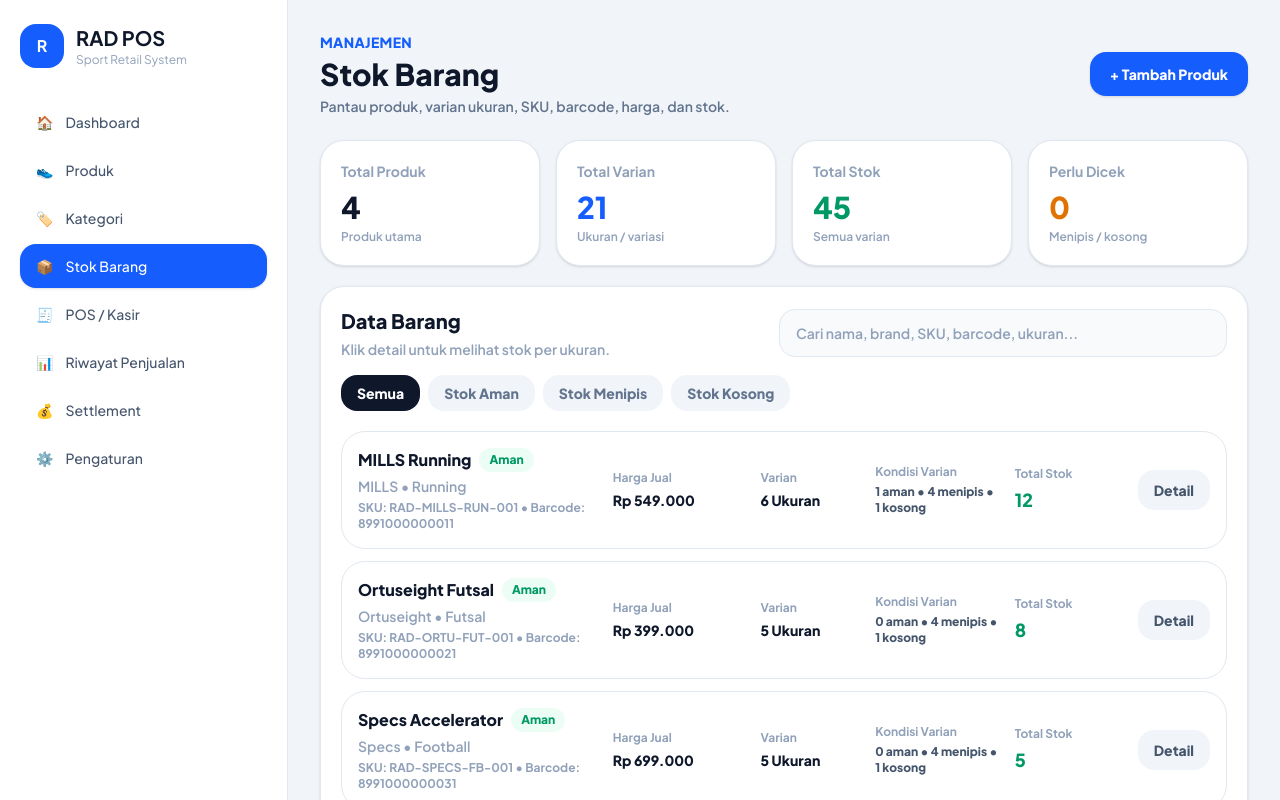
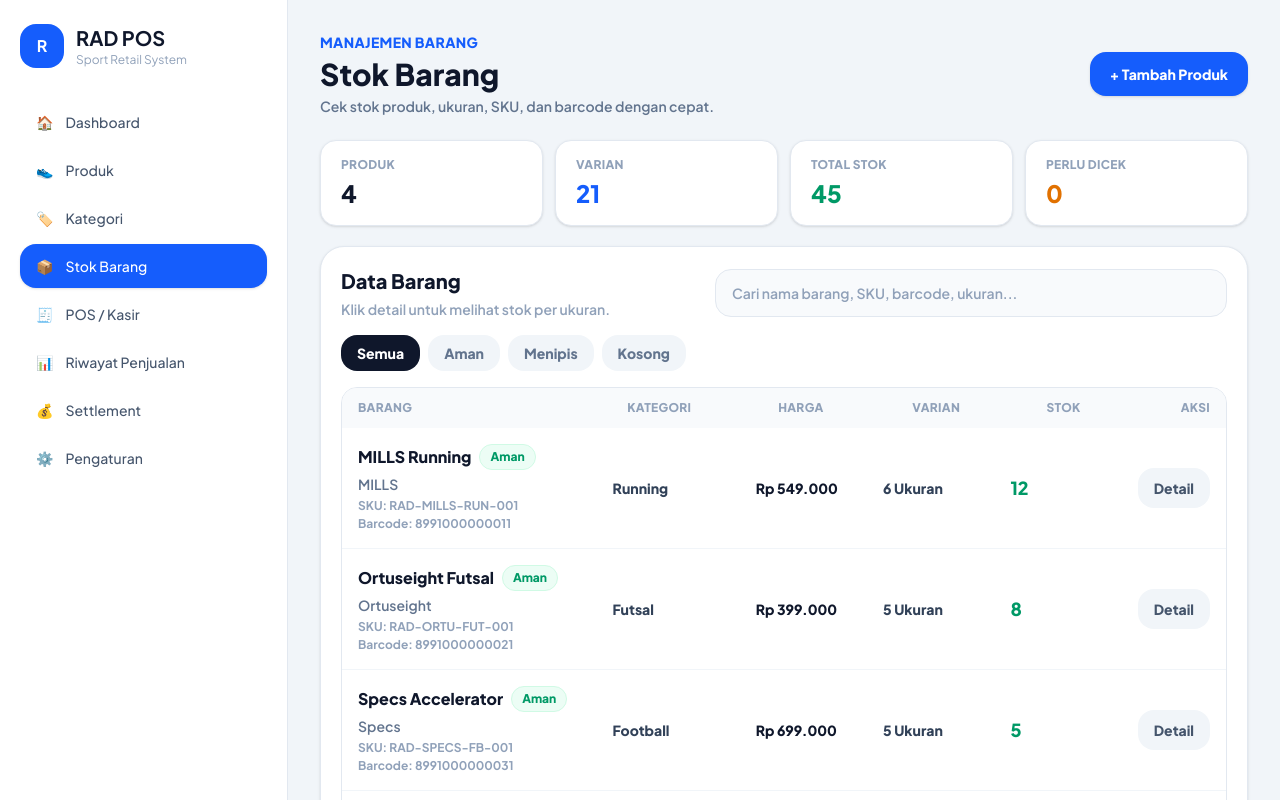
Before and after one commit to Whyudin14/rad-pos-project, a React (Vite) app: page /stok-barang in a window 1280 px wide. Shown: the top 800 px of the page. Built offline with nearby package versions, Linux system fonts and the light colour scheme.

Commit message:
style: simplify stock inventory interface

```diff
--- a/src/pages/StokBarang.jsx
+++ b/src/pages/StokBarang.jsx
@@ -26,38 +26,23 @@ function StokBarang() {
     if (stock <= 0) {
       return {
         label: "Kosong",
-        className: "bg-red-50 text-red-600",
-        textClassName: "text-red-600",
+        badgeClass: "bg-red-50 text-red-600 border-red-100",
+        textClass: "text-red-600",
       }
     }
 
     if (stock <= 3) {
       return {
         label: "Menipis",
-        className: "bg-amber-50 text-amber-600",
-        textClassName: "text-amber-600",
+        badgeClass: "bg-amber-50 text-amber-600 border-amber-100",
+        textClass: "text-amber-600",
       }
     }
 
     return {
       label: "Aman",
-      className: "bg-emerald-50 text-emerald-600",
-      textClassName: "text-emerald-600",
-    }
-  }
-
-  const getVariantStockStats = (product) => {
-    const variants = product.variants || []
-
-    return {
-      total: variants.length,
-      safe: variants.filter((variant) => Number(variant.stock || 0) > 3).length,
-      low: variants.filter((variant) => {
-        const stock = Number(variant.stock || 0)
-        return stock > 0 && stock <= 3
-      }).length,
-      empty: variants.filter((variant) => Number(variant.stock || 0) <= 0)
-        .length,
+      badgeClass: "bg-emerald-50 text-emerald-600 border-emerald-100",
+      textClass: "text-emerald-600",
     }
   }
 
@@ -71,28 +56,17 @@ function StokBarang() {
     return total + getTotalStock(product)
   }, 0)
 
-  const totalLowStockProducts = products.filter((product) => {
+  const totalNeedCheck = products.filter((product) => {
     const stock = getTotalStock(product)
-    return stock > 0 && stock <= 3
+    return stock <= 3
   }).length
-
-  const totalEmptyProducts = products.filter((product) => {
-    return getTotalStock(product) <= 0
-  }).length
-
-  const stockFilters = [
-    { label: "Semua", value: "Semua" },
-    { label: "Stok Aman", value: "Aman" },
-    { label: "Stok Menipis", value: "Menipis" },
-    { label: "Stok Kosong", value: "Kosong" },
-  ]
 
   const filteredProducts = products.filter((product) => {
     const keyword = searchTerm.toLowerCase()
     const productStock = getTotalStock(product)
     const stockStatus = getStockStatus(productStock)
 
-    const matchSearch =
+    const matchProduct =
       product.name?.toLowerCase().includes(keyword) ||
       product.brand?.toLowerCase().includes(keyword) ||
       product.category?.toLowerCase().includes(keyword) ||
@@ -107,10 +81,10 @@ function StokBarang() {
       )
     })
 
-    const matchStockFilter =
+    const matchFilter =
       stockFilter === "Semua" || stockStatus.label === stockFilter
 
-    return (matchSearch || matchVariant) && matchStockFilter
+    return (matchProduct || matchVariant) && matchFilter
   })
 
   const toggleExpandProduct = (productId) => {
@@ -119,13 +93,15 @@ function StokBarang() {
     )
   }
 
+  const stockFilters = ["Semua", "Aman", "Menipis", "Kosong"]
+
   return (
     <MainLayout>
       <div className="min-h-screen">
         <div className="mb-6 flex flex-col gap-4 lg:flex-row lg:items-center lg:justify-between">
           <div>
             <p className="mb-1 text-sm font-black uppercase tracking-wide text-blue-600">
-              Manajemen
+              Manajemen Barang
             </p>
 
             <h1 className="text-3xl font-black text-slate-900">
@@ -133,7 +109,7 @@ function StokBarang() {
             </h1>
 
             <p className="mt-1 text-sm font-semibold text-slate-500">
-              Pantau produk, varian ukuran, SKU, barcode, harga, dan stok.
+              Cek stok produk, ukuran, SKU, dan barcode dengan cepat.
             </p>
           </div>
 
@@ -145,51 +121,46 @@ function StokBarang() {
           </button>
         </div>
 
-        <div className="mb-5 grid gap-4 md:grid-cols-4">
-          <div className="rounded-3xl border border-slate-200 bg-white p-5 shadow-sm">
-            <p className="text-sm font-bold text-slate-400">Total Produk</p>
-            <p className="mt-2 text-3xl font-black text-slate-900">
+        <div className="mb-5 grid gap-3 md:grid-cols-4">
+          <div className="rounded-2xl border border-slate-200 bg-white px-5 py-4 shadow-sm">
+            <p className="text-xs font-black uppercase tracking-wide text-slate-400">
+              Produk
+            </p>
+            <p className="mt-1 text-2xl font-black text-slate-900">
               {totalProducts}
-            </p>
-            <p className="mt-1 text-xs font-semibold text-slate-400">
-              Produk utama
             </p>
           </div>
 
-          <div className="rounded-3xl border border-slate-200 bg-white p-5 shadow-sm">
-            <p className="text-sm font-bold text-slate-400">Total Varian</p>
-            <p className="mt-2 text-3xl font-black text-blue-600">
+          <div className="rounded-2xl border border-slate-200 bg-white px-5 py-4 shadow-sm">
+            <p className="text-xs font-black uppercase tracking-wide text-slate-400">
+              Varian
+            </p>
+            <p className="mt-1 text-2xl font-black text-blue-600">
               {totalVariants}
-            </p>
-            <p className="mt-1 text-xs font-semibold text-slate-400">
-              Ukuran / variasi
             </p>
           </div>
 
-          <div className="rounded-3xl border border-slate-200 bg-white p-5 shadow-sm">
-            <p className="text-sm font-bold text-slate-400">Total Stok</p>
-            <p className="mt-2 text-3xl font-black text-emerald-600">
+          <div className="rounded-2xl border border-slate-200 bg-white px-5 py-4 shadow-sm">
+            <p className="text-xs font-black uppercase tracking-wide text-slate-400">
+              Total Stok
+            </p>
+            <p className="mt-1 text-2xl font-black text-emerald-600">
               {totalStock}
-            </p>
-            <p className="mt-1 text-xs font-semibold text-slate-400">
-              Semua varian
             </p>
           </div>
 
-          <div className="rounded-3xl border border-slate-200 bg-white p-5 shadow-sm">
-            <p className="text-sm font-bold text-slate-400">Perlu Dicek</p>
-            <p className="mt-2 text-3xl font-black text-amber-600">
-              {totalLowStockProducts + totalEmptyProducts}
+          <div className="rounded-2xl border border-slate-200 bg-white px-5 py-4 shadow-sm">
+            <p className="text-xs font-black uppercase tracking-wide text-slate-400">
+              Perlu Dicek
             </p>
-            <p className="mt-1 text-xs font-semibold text-slate-400">
-              Menipis / kosong
+            <p className="mt-1 text-2xl font-black text-amber-600">
+              {totalNeedCheck}
             </p>
           </div>
         </div>
 
         <div className="rounded-3xl border border-slate-200 bg-white p-5 shadow-sm">
-          <div className="mb-5 flex flex-col gap-4">
-            <div className="flex flex-col gap-3 lg:flex-row lg:items-center lg:justify-between">
+          <div className="mb-4 flex flex-col gap-3 xl:flex-row xl:items-center xl:justify-between">
             <div>
               <h2 className="text-xl font-black text-slate-900">
                 Data Barang
@@ -204,30 +175,29 @@ function StokBarang() {
               type="text"
               value={searchTerm}
               onChange={(e) => setSearchTerm(e.target.value)}
-                placeholder="Cari nama, brand, SKU, barcode, ukuran..."
-                className="h-12 w-full rounded-2xl border border-slate-200 bg-slate-50 px-4 text-sm font-semibold text-slate-700 outline-none transition placeholder:text-slate-400 focus:border-blue-400 focus:ring-4 focus:ring-blue-50 lg:max-w-md"
+              placeholder="Cari nama barang, SKU, barcode, ukuran..."
+              className="h-12 w-full rounded-2xl border border-slate-200 bg-slate-50 px-4 text-sm font-semibold text-slate-700 outline-none transition placeholder:text-slate-400 focus:border-blue-400 focus:ring-4 focus:ring-blue-50 xl:max-w-lg"
             />
           </div>
 
-            <div className="flex flex-wrap gap-2">
+          <div className="mb-4 flex flex-wrap gap-2">
             {stockFilters.map((filter) => {
-                const isActive = stockFilter === filter.value
+              const isActive = stockFilter === filter
 
               return (
                 <button
-                    key={filter.value}
-                    onClick={() => setStockFilter(filter.value)}
+                  key={filter}
+                  onClick={() => setStockFilter(filter)}
                   className={`rounded-2xl px-4 py-2 text-sm font-black transition ${
                     isActive
                       ? "bg-slate-900 text-white"
                       : "bg-slate-100 text-slate-500 hover:bg-slate-200"
                   }`}
                 >
-                    {filter.label}
+                  {filter}
                 </button>
               )
             })}
-            </div>
           </div>
 
           {filteredProducts.length === 0 ? (
@@ -235,19 +205,25 @@ function StokBarang() {
               Produk tidak ditemukan
             </div>
           ) : (
-            <div className="space-y-3">
+            <div className="overflow-hidden rounded-2xl border border-slate-200">
+              <div className="hidden grid-cols-[1.5fr_0.8fr_0.7fr_0.7fr_0.7fr_auto] gap-4 bg-slate-50 px-4 py-3 text-xs font-black uppercase tracking-wide text-slate-400 xl:grid">
+                <span>Barang</span>
+                <span>Kategori</span>
+                <span>Harga</span>
+                <span>Varian</span>
+                <span>Stok</span>
+                <span>Aksi</span>
+              </div>
+
+              <div className="divide-y divide-slate-100">
                 {filteredProducts.map((product) => {
                   const isExpanded = expandedProductId === product.id
                   const productStock = getTotalStock(product)
                   const stockStatus = getStockStatus(productStock)
-                const variantStats = getVariantStockStats(product)
 
                   return (
-                  <div
-                    key={product.id}
-                    className="overflow-hidden rounded-3xl border border-slate-200 bg-white transition hover:border-blue-200"
-                  >
-                    <div className="grid gap-4 p-4 xl:grid-cols-[1.45fr_0.8fr_0.6fr_0.75fr_0.65fr_auto] xl:items-center">
+                    <div key={product.id} className="bg-white">
+                      <div className="grid gap-4 px-4 py-4 xl:grid-cols-[1.5fr_0.8fr_0.7fr_0.7fr_0.7fr_auto] xl:items-center">
                         <div className="min-w-0">
                           <div className="flex flex-wrap items-center gap-2">
                             <h3 className="truncate text-base font-black text-slate-900">
@@ -255,57 +231,59 @@ function StokBarang() {
                             </h3>
 
                             <span
-                            className={`rounded-full px-2.5 py-1 text-xs font-black ${stockStatus.className}`}
+                              className={`rounded-full border px-2.5 py-1 text-xs font-black ${stockStatus.badgeClass}`}
                             >
                               {stockStatus.label}
                             </span>
                           </div>
 
-                        <p className="mt-1 text-sm font-semibold text-slate-400">
-                          {product.brand || "-"} • {product.category || "-"}
+                          <p className="mt-1 text-sm font-semibold text-slate-500">
+                            {product.brand || "-"}
                           </p>
 
                           <p className="mt-1 text-xs font-bold text-slate-400">
-                          SKU: {product.sku || "-"} • Barcode:{" "}
-                          {product.barcode || "-"}
+                            SKU: {product.sku || "-"}
+                          </p>
+
+                          <p className="mt-0.5 text-xs font-bold text-slate-400">
+                            Barcode: {product.barcode || "-"}
                           </p>
                         </div>
 
                         <div>
-                        <p className="text-xs font-bold text-slate-400">
-                          Harga Jual
+                          <p className="text-xs font-bold text-slate-400 xl:hidden">
+                            Kategori
                           </p>
-                        <p className="mt-1 text-sm font-black text-slate-900">
+                          <p className="text-sm font-black text-slate-700">
+                            {product.category || "-"}
+                          </p>
+                        </div>
+
+                        <div>
+                          <p className="text-xs font-bold text-slate-400 xl:hidden">
+                            Harga
+                          </p>
+                          <p className="text-sm font-black text-slate-900">
                             {formatRupiah(product.price)}
                           </p>
                         </div>
 
                         <div>
-                        <p className="text-xs font-bold text-slate-400">
+                          <p className="text-xs font-bold text-slate-400 xl:hidden">
                             Varian
                           </p>
-                        <p className="mt-1 text-sm font-black text-slate-900">
+                          <p className="text-sm font-black text-slate-700">
                             {product.variants?.length || 0}{" "}
                             {product.variantType || ""}
                           </p>
                         </div>
 
                         <div>
-                        <p className="text-xs font-bold text-slate-400">
-                          Kondisi Varian
-                        </p>
-                        <p className="mt-1 text-xs font-black text-slate-600">
-                          {variantStats.safe} aman • {variantStats.low} menipis
-                          • {variantStats.empty} kosong
-                        </p>
-                      </div>
-
-                      <div>
-                        <p className="text-xs font-bold text-slate-400">
+                          <p className="text-xs font-bold text-slate-400 xl:hidden">
                             Total Stok
                           </p>
                           <p
-                          className={`mt-1 text-lg font-black ${stockStatus.textClassName}`}
+                            className={`text-lg font-black ${stockStatus.textClass}`}
                           >
                             {productStock}
                           </p>
@@ -313,7 +291,7 @@ function StokBarang() {
 
                         <button
                           onClick={() => toggleExpandProduct(product.id)}
-                        className={`rounded-2xl px-4 py-2.5 text-sm font-black transition ${
+                          className={`w-full rounded-2xl px-4 py-2.5 text-sm font-black transition xl:w-auto ${
                             isExpanded
                               ? "bg-slate-900 text-white"
                               : "bg-slate-100 text-slate-600 hover:bg-blue-600 hover:text-white"
@@ -324,81 +302,70 @@ function StokBarang() {
                       </div>
 
                       {isExpanded && (
-                      <div className="border-t border-slate-100 bg-slate-50 p-4">
+                        <div className="border-t border-slate-100 bg-slate-50 px-4 py-4">
                           <div className="mb-3 flex flex-col gap-1 sm:flex-row sm:items-center sm:justify-between">
                             <div>
-                            <p className="text-sm font-black text-slate-700">
-                              Detail Varian
+                              <p className="text-sm font-black text-slate-800">
+                                Stok Per {product.variantType || "Varian"}
                               </p>
                               <p className="text-xs font-semibold text-slate-400">
-                              Cek stok, SKU, barcode, dan harga per ukuran.
+                                Data ini dipakai untuk cek stok dan stok opname.
                               </p>
                             </div>
-
-                          <p className="text-xs font-black text-slate-400">
-                            {product.variantType || "Varian"}
-                          </p>
                           </div>
 
-                        <div className="grid gap-3 md:grid-cols-2 xl:grid-cols-3">
+                          <div className="overflow-hidden rounded-2xl border border-slate-200 bg-white">
+                            <div className="grid grid-cols-[0.5fr_0.5fr_1.2fr_1.2fr_0.8fr] gap-3 bg-slate-50 px-4 py-3 text-xs font-black uppercase tracking-wide text-slate-400">
+                              <span>Ukuran</span>
+                              <span>Stok</span>
+                              <span>SKU</span>
+                              <span>Barcode</span>
+                              <span className="text-right">Harga</span>
+                            </div>
+
+                            <div className="divide-y divide-slate-100">
                               {product.variants?.map((variant) => {
                                 const variantStock = Number(variant.stock || 0)
-                            const variantStatus = getStockStatus(variantStock)
+                                const variantStatus =
+                                  getStockStatus(variantStock)
 
                                 return (
                                   <div
                                     key={variant.id || variant.value}
-                                className="rounded-2xl border border-slate-200 bg-white p-4"
+                                    className="grid grid-cols-[0.5fr_0.5fr_1.2fr_1.2fr_0.8fr] gap-3 px-4 py-3 text-sm font-bold text-slate-700"
                                   >
-                                <div className="mb-3 flex items-center justify-between gap-3">
-                                  <div>
-                                    <p className="text-xs font-bold text-slate-400">
-                                      {product.variantType || "Varian"}
-                                    </p>
-
-                                    <p className="text-2xl font-black text-slate-900">
+                                    <span className="font-black text-slate-900">
                                       {variant.value}
-                                    </p>
-                                  </div>
+                                    </span>
 
                                     <span
-                                    className={`rounded-full px-3 py-1 text-xs font-black ${variantStatus.className}`}
+                                      className={`font-black ${variantStatus.textClass}`}
                                     >
-                                    Stok {variantStock}
+                                      {variantStock}
                                     </span>
-                                </div>
 
-                                <div className="space-y-1.5 text-xs font-semibold text-slate-500">
-                                  <div className="flex justify-between gap-3">
-                                    <span>SKU</span>
-                                    <span className="text-right text-slate-700">
+                                    <span className="break-all text-xs text-slate-500">
                                       {variant.sku || "-"}
                                     </span>
-                                  </div>
 
-                                  <div className="flex justify-between gap-3">
-                                    <span>Barcode</span>
-                                    <span className="text-right text-slate-700">
+                                    <span className="break-all text-xs text-slate-500">
                                       {variant.barcode || "-"}
                                     </span>
-                                  </div>
 
-                                  <div className="flex justify-between gap-3">
-                                    <span>Harga</span>
-                                    <span className="text-right font-black text-slate-900">
+                                    <span className="text-right text-xs font-black text-slate-900">
                                       {formatRupiah(variant.price)}
                                     </span>
                                   </div>
-                                </div>
-                              </div>
                                 )
                               })}
+                            </div>
                           </div>
                         </div>
                       )}
                     </div>
                   )
                 })}
+              </div>
             </div>
           )}
         </div>
```
Lines whose indentation alone changed are shown as unchanged.
